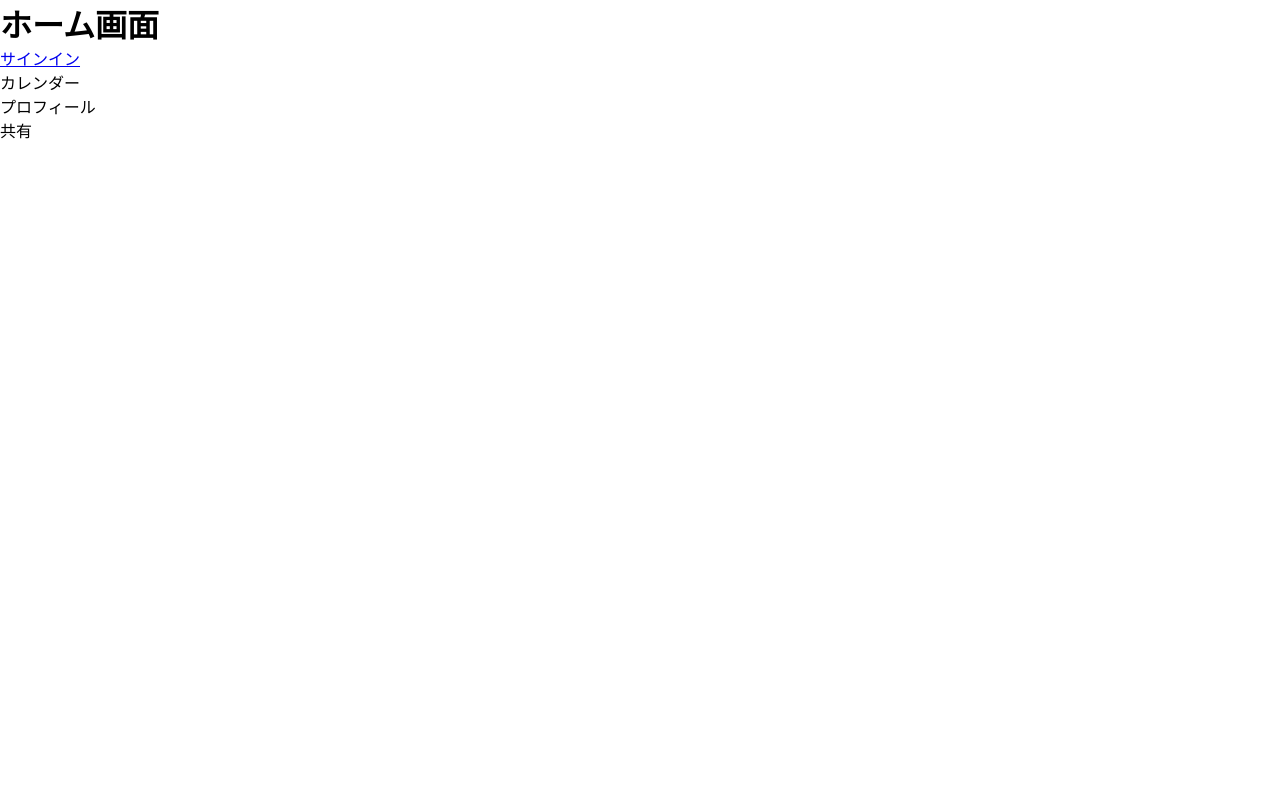
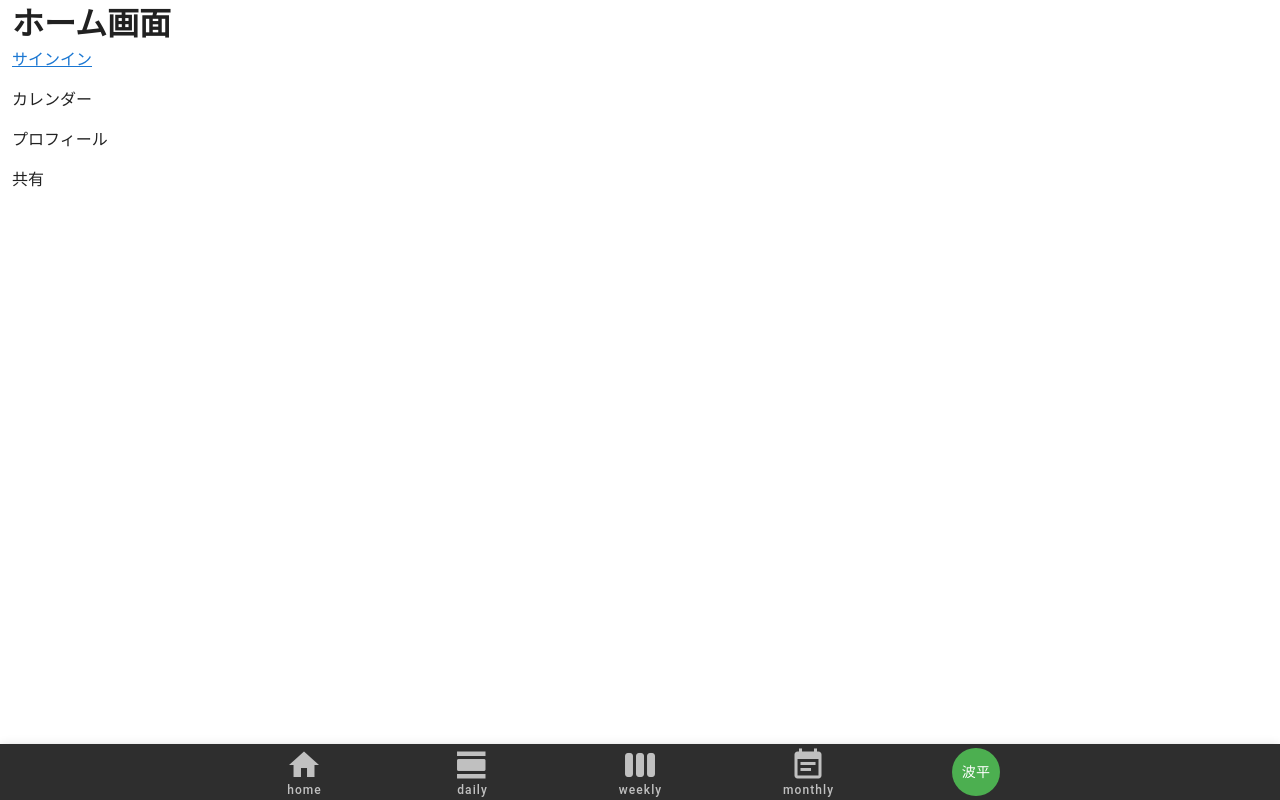
Before and after one commit to zakzakst/vue3-practice2, a Vue app: page / in a window 1280 px wide. Built offline with nearby package versions, Linux system fonts and the light colour scheme; a small style sheet from the web is missing.

Commit message:
STEP10-3

```diff
--- a/src/App.vue
+++ b/src/App.vue
@@ -1,8 +1,12 @@
 <template>
-  <div id="app">
-    <router-view />
+  <v-app>
+    <v-main>
+      <v-container fluid pt-0>
+        <router-view />
+      </v-container>
+    </v-main>
     <Footer />
-  </div>
+  </v-app>
 </template>
 
 <script lang="ts">
--- a/src/components/Footer.vue
+++ b/src/components/Footer.vue
@@ -1,10 +1,138 @@
 <template>
-  <footer />
+  <v-footer v-if="signInUser" app class="pa-0">
+    <v-bottom-navigation grow dark>
+      <v-btn class="my-auto" height="56" @click="routerPush('/')">
+        <span>home</span>
+        <v-icon large>home</v-icon>
+      </v-btn>
+
+      <v-btn class="my-auto" height="56" @click="routerPush('/calendar/day')">
+        <span>daily</span>
+        <v-icon large>view_day</v-icon>
+      </v-btn>
+
+      <v-btn class="my-auto" height="56" @click="routerPush('/calendar/week')">
+        <span>weekly</span>
+        <v-icon large>view_week</v-icon>
+      </v-btn>
+
+      <v-btn class="my-auto" height="56" @click="routerPush('/calendar/month')">
+        <span>monthly</span>
+        <v-icon large>event_note</v-icon>
+      </v-btn>
+
+      <v-menu top open-on-hover offset-y>
+        <template v-slot:activator="{ on }">
+          <div :class="$style.profile" class="py-1 px-1 text-center" v-on="on">
+            <v-avatar :color="signInUser.themeColor">
+              <span class="white--text body-2" v-text="signInUser.nickname" />
+            </v-avatar>
+          </div>
+        </template>
+        <v-card>
+          <v-list>
+            <v-list-item
+              v-for="(item, index) in items"
+              :key="index"
+              link
+              @click="handleMethod(item.methodName)"
+            >
+              <v-list-item-icon>
+                <v-icon v-text="item.icon"></v-icon>
+              </v-list-item-icon>
+              <v-list-item-content>
+                <v-list-item-title v-text="item.title" />
+              </v-list-item-content>
+            </v-list-item>
+          </v-list>
+          <v-card-actions>
+            <v-btn block @click="signOut">サインアウト</v-btn>
+          </v-card-actions>
+        </v-card>
+      </v-menu>
+    </v-bottom-navigation>
+  </v-footer>
 </template>
 
 <script lang="ts">
 import { Component, Vue } from 'vue-property-decorator';
+import { profileMockData } from '@/store/profile';
 
 @Component
-export default class Home extends Vue {}
+export default class FooterComponent extends Vue {
+  // eslint-disable-next-line @typescript-eslint/no-explicit-any
+  // eslint-disable-next-line
+  [key: string]: any;
+
+  /**
+   * サブメニューアイテム
+   */
+  private items = [
+    {
+      title: 'プロフィール',
+      icon: 'account_circle',
+      methodName: 'profile',
+    },
+    {
+      title: '共有する',
+      icon: 'share',
+      methodName: 'share',
+    },
+  ];
+
+  /**
+   * サインインしているユーザー
+   */
+  private signInUser = profileMockData;
+
+  /**
+   * メソッド名を指定してコンポーネントのメソッドを呼び出します。
+   * @param { string } methodName 呼び出すメソッド名
+   */
+  private handleMethod(methodName: string) {
+    this[methodName]();
+  }
+
+  /**
+   * 指定したパスに画面遷移を行います。
+   * @param { string } path 遷移先のパス
+   */
+  private routerPush(path: string) {
+    this.$router.push(
+      path,
+      // eslint-disable-next-line @typescript-eslint/no-empty-function
+      () => {},
+      // eslint-disable-next-line @typescript-eslint/no-empty-function
+      () => {},
+    );
+  }
+
+  /**
+   * プロフィール画面に遷移します。
+   */
+  private profile() {
+    this.routerPush('/profile');
+  }
+
+  /**
+   * 共有画面に遷移します。
+   */
+  private share() {
+    this.routerPush('/share');
+  }
+
+  /**
+   * サインアウトします。
+   */
+  private signOut() {
+    this.routerPush('/sign-in');
+  }
+}
 </script>
+
+<style lang="scss" module>
+.profile {
+  cursor: pointer;
+  width: 168px;
+}
+</style>
--- a/src/views/Calendar.vue
+++ b/src/views/Calendar.vue
@@ -8,7 +8,7 @@
 import { Component, Vue, Prop } from 'vue-property-decorator';
 
 @Component
-export default class Home extends Vue {
+export default class CalendarComponent extends Vue {
   @Prop({
     required: true,
     validator: (value: string) => {
--- a/src/views/Home.vue
+++ b/src/views/Home.vue
@@ -12,7 +12,7 @@
 import { Component, Vue } from 'vue-property-decorator';
 
 @Component
-export default class Home extends Vue {
+export default class HomeComponent extends Vue {
   private calendar() {
     this.$router.push(
       'calendar/month',
--- a/src/views/Profile.vue
+++ b/src/views/Profile.vue
@@ -8,5 +8,5 @@
 import { Component, Vue } from 'vue-property-decorator';
 
 @Component
-export default class Home extends Vue {}
+export default class ProfileComponent extends Vue {}
 </script>
--- a/src/views/Share.vue
+++ b/src/views/Share.vue
@@ -8,5 +8,5 @@
 import { Component, Vue } from 'vue-property-decorator';
 
 @Component
-export default class Home extends Vue {}
+export default class ShareComponent extends Vue {}
 </script>
--- a/src/views/SignIn.vue
+++ b/src/views/SignIn.vue
@@ -8,5 +8,5 @@
 import { Component, Vue } from 'vue-property-decorator';
 
 @Component
-export default class Home extends Vue {}
+export default class SignInComponent extends Vue {}
 </script>
```
